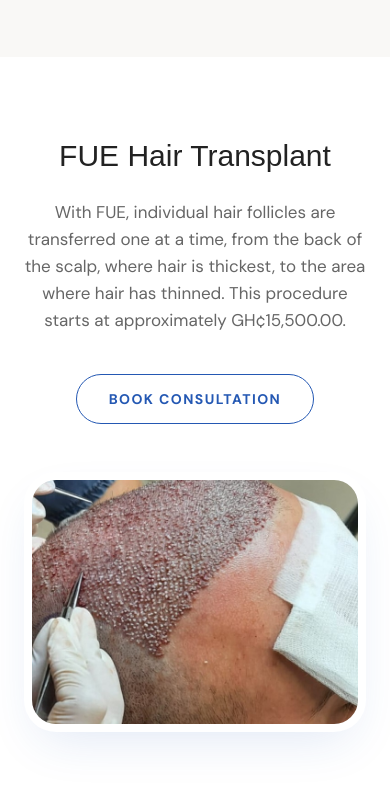
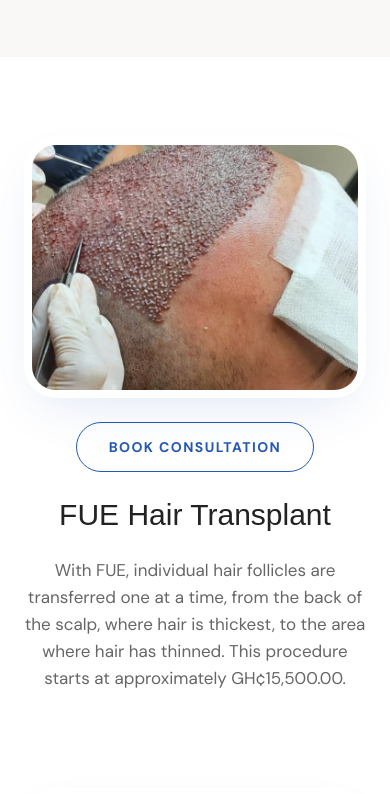
Before and after one commit to dominicnaatey/hair-transplant, a Next.js app: page /hair-transplant in a window 390 px wide. Shown: the part 1120-1914 px from the top of the page. Built offline with nearby package versions, Linux system fonts and the light colour scheme; a web font is replaced by a local one.

Commit message:
refactor(Procedures): optimize mobile layout with responsive grid ordering

```diff
--- a/components/HairTransplant/Procedures.tsx
+++ b/components/HairTransplant/Procedures.tsx
@@ -15,7 +15,7 @@ export default function Procedures() {
               key={procedure.title}
               direction="up"
               distance={40}
-              className={`grid items-center gap-12 lg:gap-16 ${
+              className={`grid items-center gap-6 lg:gap-16 ${
                 reversed ? "lg:grid-cols-[55fr_45fr]" : "lg:grid-cols-[45fr_55fr]"
               } ${
                 reversed
@@ -23,26 +23,29 @@ export default function Procedures() {
                   : ""
               }`}
             >
+              {/* Text block — on mobile sits below image+button */}
               <div
-                className={`${
+                className={`order-3 lg:order-none ${
                   reversed ? "lg:pl-12 lg:text-left" : "lg:pr-12 lg:text-right"
                 } text-center`}
               >
                 <h3 className="font-heading text-3xl md:text-4xl leading-tight font-medium text-[#222]">
                   {procedure.title}
                 </h3>
-                <p className="mt-6 mb-10 text-[17px] text-balance leading-6.75 text-[#666]">
+                <p className="mt-6 text-[17px] text-balance leading-6.75 text-[#666]">
                   {procedure.description}
                 </p>
+                {/* Button hidden on mobile — shown on desktop only */}
                 <Link
                   href="/book"
-                  className="inline-flex items-center rounded-full border border-[#2458B3] px-8 py-3.5 text-sm font-bold uppercase tracking-[0.1em] text-[#2458B3] transition-colors duration-300 hover:bg-[#2458B3] hover:text-white"
+                  className="mt-10 hidden lg:inline-flex items-center rounded-full border border-[#2458B3] px-8 py-3.5 text-sm font-bold uppercase tracking-[0.1em] text-[#2458B3] transition-colors duration-300 hover:bg-[#2458B3] hover:text-white"
                 >
                   Book Consultation
                 </Link>
               </div>
 
-              <div className="mx-auto w-full max-w-none">
+              {/* Image — order-1 on mobile so it appears first */}
+              <div className="order-1 lg:order-none mx-auto w-full max-w-none">
                 <div className="p-2 bg-white rounded-4xl shadow-[0_20px_50px_-16px_rgba(36,88,179,0.15)]">
                   <div className="relative aspect-4/3 overflow-hidden rounded-3xl bg-[#EDEDED]">
                     <Image
@@ -55,6 +58,16 @@ export default function Procedures() {
                   </div>
                 </div>
               </div>
+
+              {/* Button shown on mobile only, right after the image (order-2) */}
+              <div className="order-2 lg:hidden flex justify-center">
+                <Link
+                  href="/book"
+                  className="inline-flex items-center rounded-full border border-[#2458B3] px-8 py-3.5 text-sm font-bold uppercase tracking-[0.1em] text-[#2458B3] transition-colors duration-300 hover:bg-[#2458B3] hover:text-white"
+                >
+                  Book Consultation
+                </Link>
+              </div>
             </ScrollReveal>
           );
         })}
```
